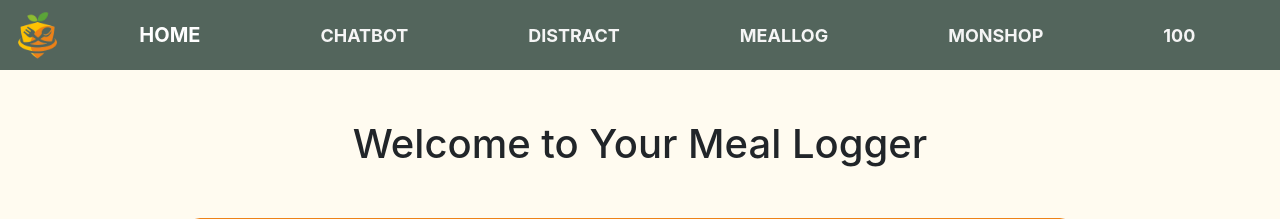
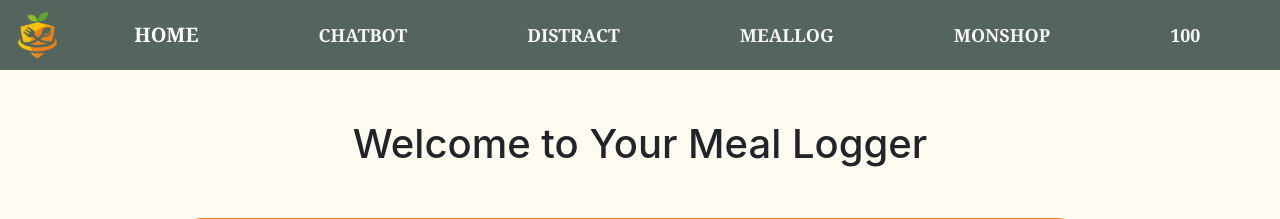
Before and after one commit to Tasneem-I/Eat-O-Mate, a Flask app: page /meallog in a window 1280 px wide. Shown: the top 219 px of the page. Run offline with Flask 3, Linux system fonts and the light colour scheme; a user stored in the database is signed in; data comes from the database, SQL or seed files in the repository; both versions use the stored data as it was after the commit; parts of the project's set-up code (start-up, migrations or seed data) failed here and were passed over; some libraries are stand-ins or nearby versions.

Commit message:
meallog navbar

```diff
--- a/templates/meallog.html
+++ b/templates/meallog.html
@@ -30,6 +30,7 @@
         align-items: center;
         flex-grow: 1;
         text-decoration: none;
+        font-family: Georgia, "Times New Roman", Times, serif;
       }
       .nav-links a {
         color: whitesmoke;
@@ -58,7 +59,7 @@
         align-items: center;
       }
       .navbar {
-        background:  #53655c;
+        background: #53655c;
         padding: 10px 15px;
         width: 100%;
         display: flex;
@@ -170,14 +171,14 @@
   <body>
     <nav class="navbar">
       <div class="logo">
-          <img src="/static/image.png" alt="LOGO" />
-
+        <img src="/static/image.png" alt="LOGO" />
       </div>
       <div class="nav-links">
-
-        <a href="/home" style="font-size: 20px;color: white;">HOME</a>
-        <a href="https://eat--o--mate.streamlit.app/" style="color: whitesmoke">CHATBOT</a>
-        <a href="/distract" style="color: whitesmoke;">DISTRACT</a>
+        <a href="/home" style="font-size: 20px; color: white">HOME</a>
+        <a href="https://eat--o--mate.streamlit.app/" style="color: whitesmoke"
+          >CHATBOT</a
+        >
+        <a href="/distract" style="color: whitesmoke">DISTRACT</a>
         <a href="/meallog" style="color: whitesmoke">MEALLOG</a>
         <a href="/shop" style="color: whitesmoke">MONSHOP</a>
         <a href="#" style="color: whitesmoke">{{ points }}</a>
```
Also changed, not shown: instance/db.sqlite.
